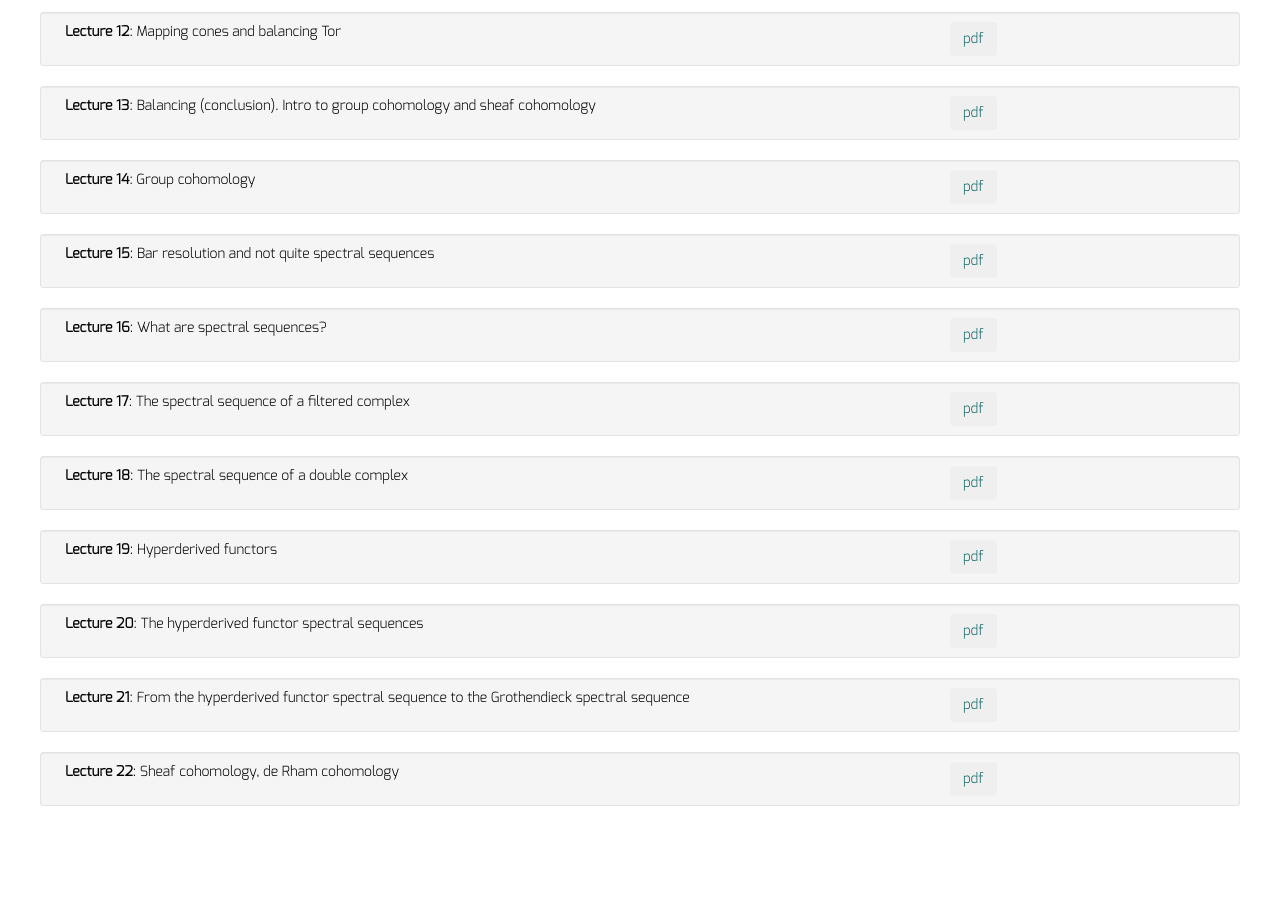
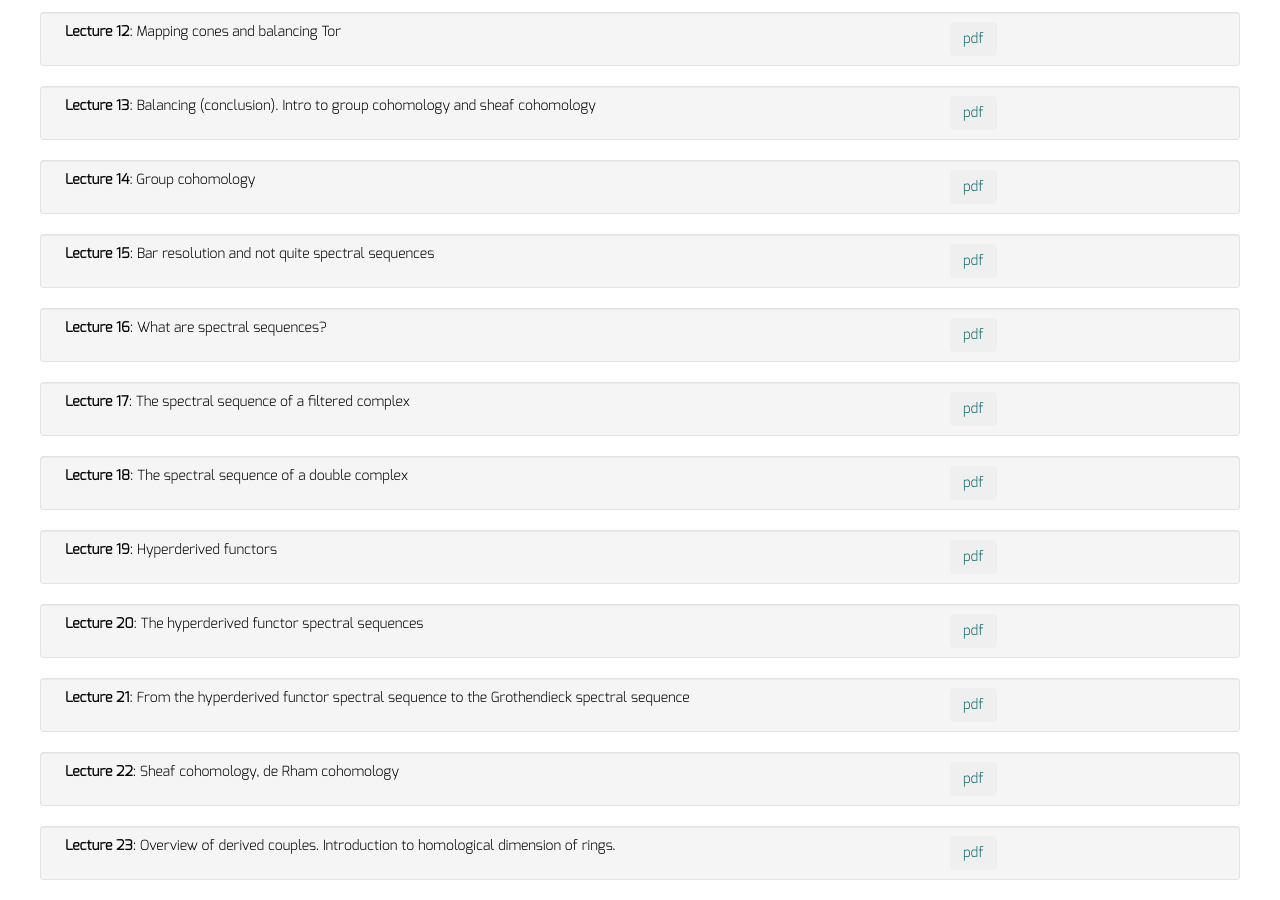
Before and after one commit to dkrashen/probability, a Jekyll site: the page built from lectures/index.html, in a window 1280 px wide and 900 px high, scrolled down 1054 px. Built offline with Jekyll 4.4.1, drawn with Linux system fonts in a browser that asks for light colours; nearby versions of some CDN libraries; before the commit the page ends 1880 px from its top, so only the background shows below that.

Commit message:
add lecture 23

```diff
--- a/_data/lectures.yml
+++ b/_data/lectures.yml
@@ -86,3 +86,8 @@
 - title: "Lecture 22"
   filename: "lecture22.pdf"
   description: "Sheaf cohomology, de Rham cohomology"
+
+- title: "Lecture 23"
+  filename: "lecture23.pdf"
+  description: "Overview of derived couples. Introduction to homological
+  dimension of rings."
```
Also changed, not shown: 1 other file.
